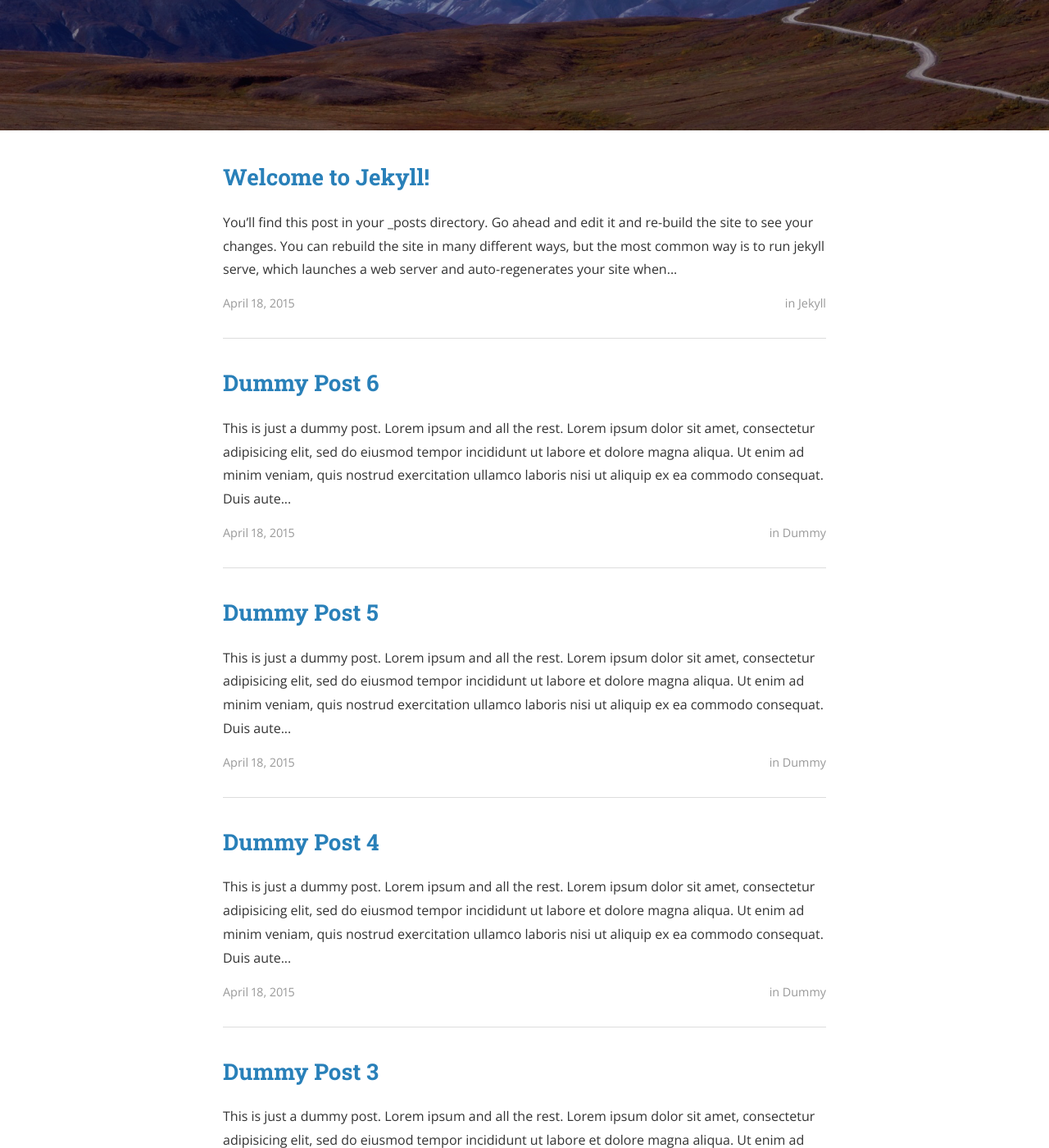
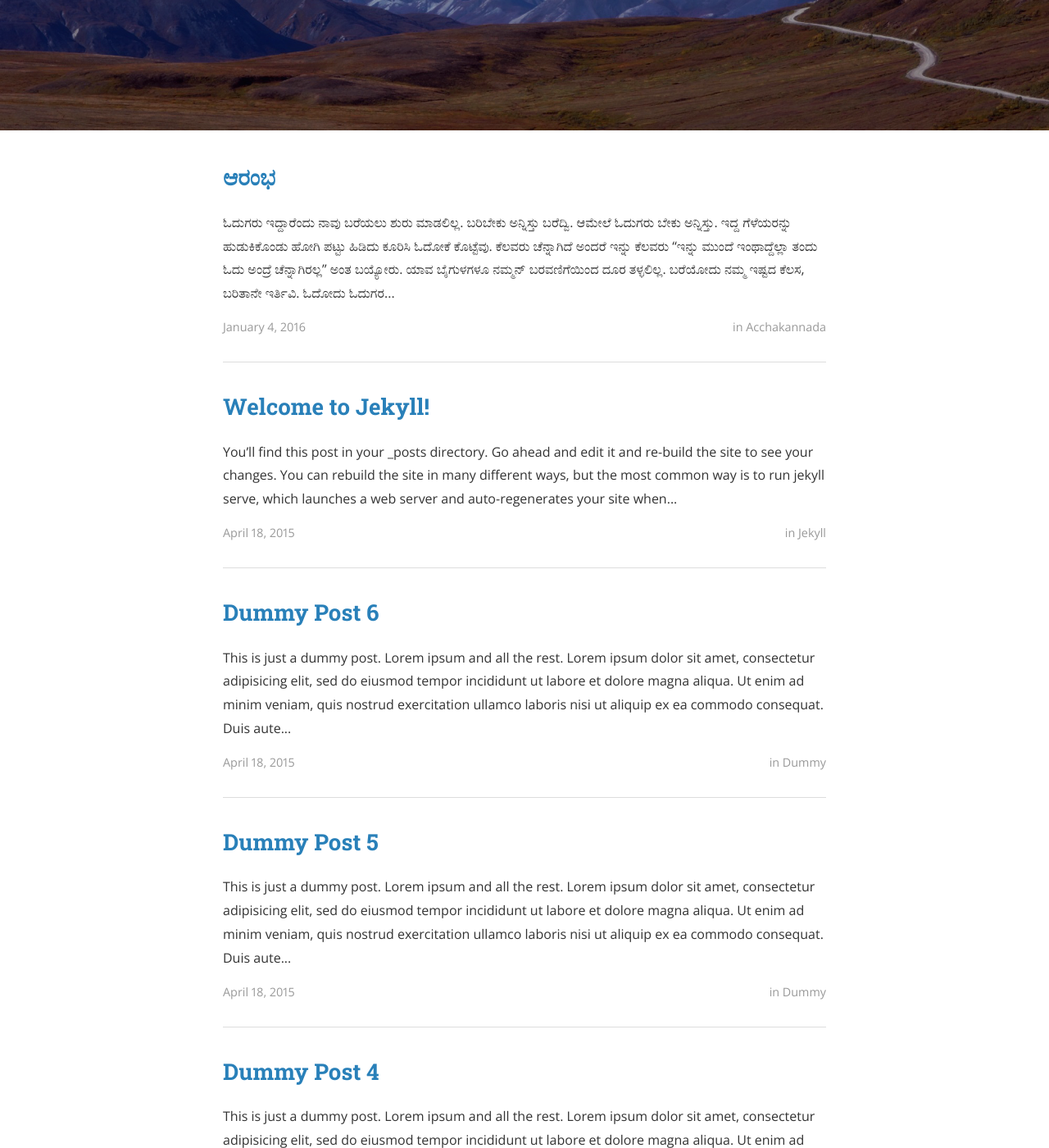
Before and after one commit to bencentra/centrarium, a Jekyll site: the page built from index.html, in a window 1280 px wide and 1400 px high, scrolled down 344 px. Shown: the whole window at 82% size. Built offline with Jekyll 4.4.1, drawn with Linux system fonts in a browser that asks for light colours; nearby versions of some CDN libraries; the list of posts is cut into pages by our own code; a style sheet for code colours, icons or effects is not loaded.

Commit message:
Update 2016-01-04-aarambha.markdown

```diff
--- a/_posts/2016-01-04-aarambha.markdown
+++ b/_posts/2016-01-04-aarambha.markdown
@@ -2,7 +2,7 @@
 
 layout: post
 title:  "ಆರಂಭ"
-date:   2015-04-18
+date:   2016-01-04
 author: Adarsh
 categories: Acchakannada
 tags:	Acchakannada beginning
```
